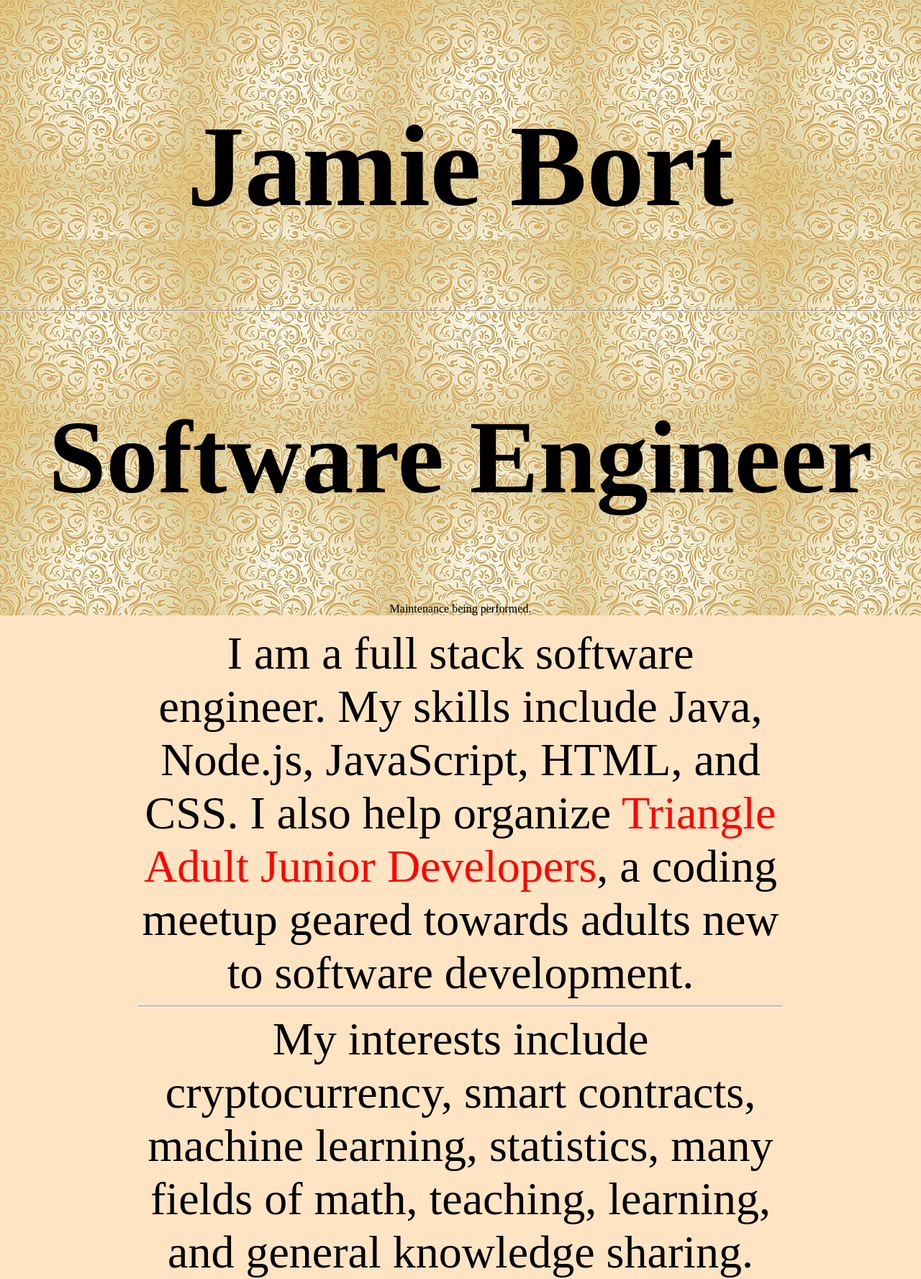
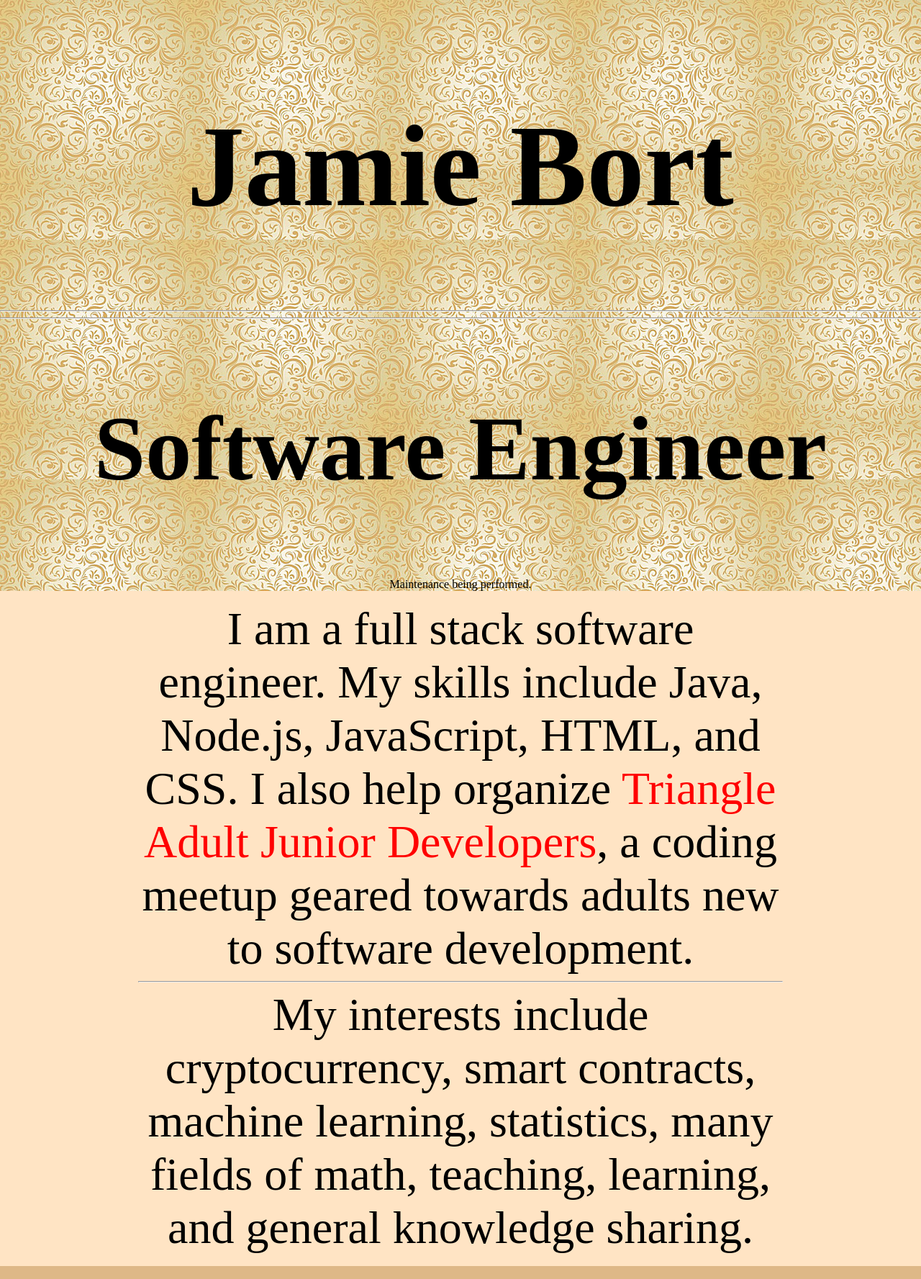
Before and after one commit to JamieBort/Portfolio-Website, a PHP site: page / in a window 1280 px wide. Shown: the top 1777 px of the page at 72% size. Run offline with PHP 8.4, Linux system fonts and the light colour scheme.

Commit message:
Finished coding.

```diff
--- a/index.html
+++ b/index.html
@@ -15,7 +15,7 @@
   <header>
     <h1 id="hone">Jamie Bort</h1>
     <hr>
-    <!-- <hr> -->
+    <hr>
     <!-- <h2>Software engineer, philomath, traveler, and bibliophile.</h2> -->
     <h2 id="htwo">Software Engineer</h2>
     <p>Maintenance being performed.</p>
--- a/style.css
+++ b/style.css
@@ -40,7 +40,7 @@ h1 {
 
 h2 {
 
-  font-size: 9em;
+  font-size: 8em;
   /* font-size: 18em; */
   /* font-size: 16em; */
 }
```
